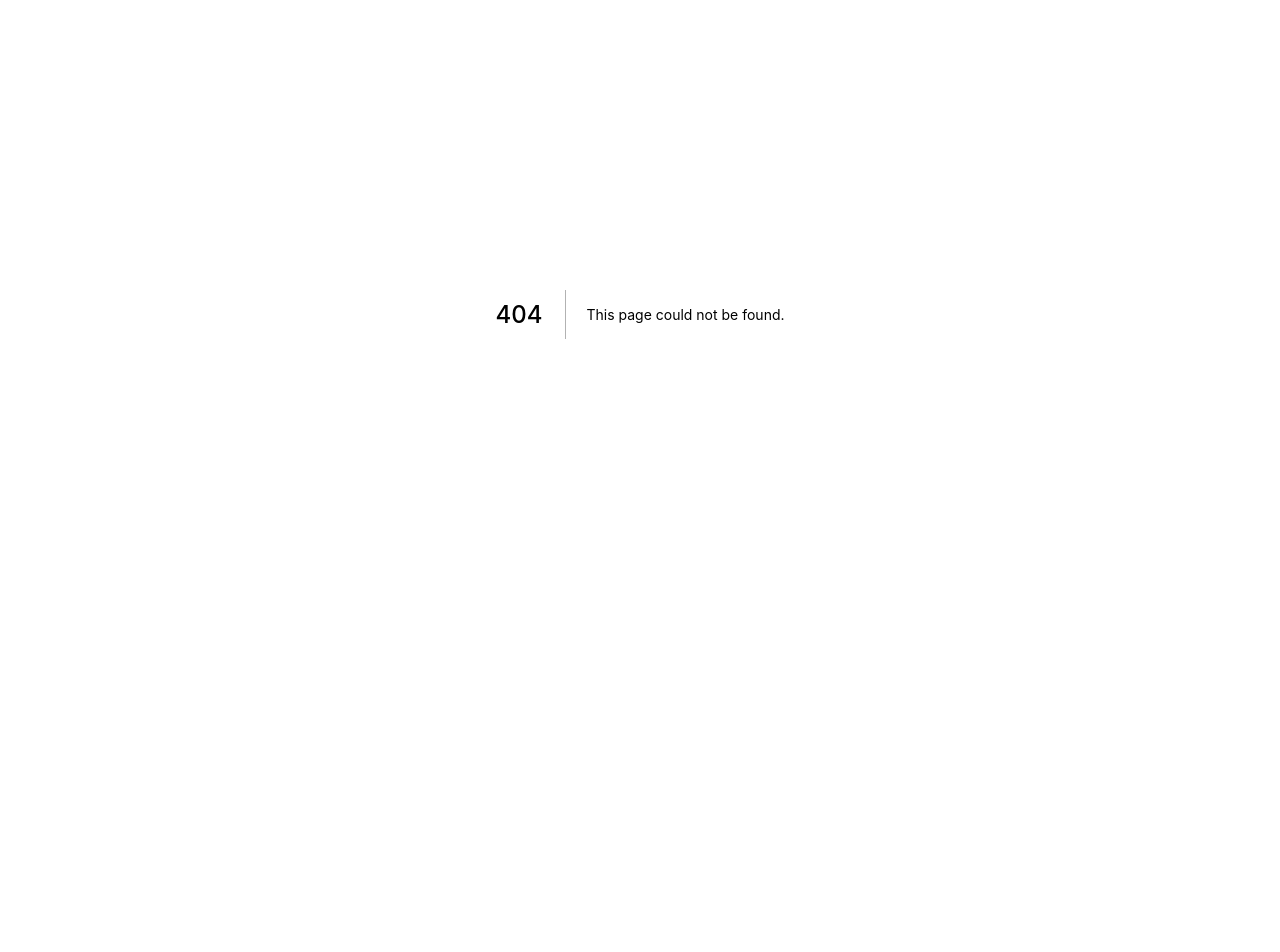
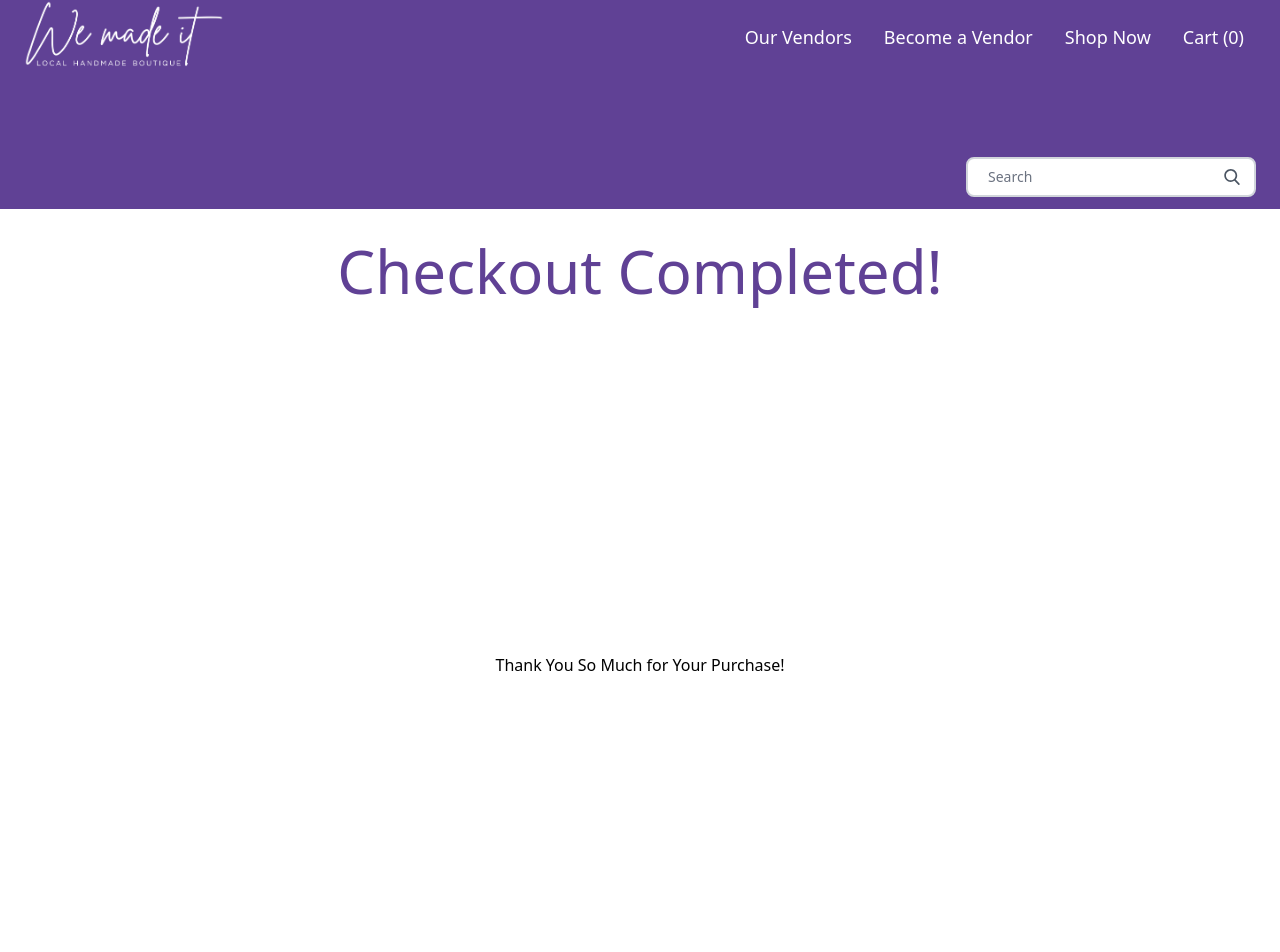
Before and after one commit to kellenwiltshire/we-made-it, a Next.js app: page /checkout/checkoutCompleted in a window 1280 px wide. Before the commit this address had no page. Shown: the part 86-1038 px from the top of the page. Before the commit the page ends 800 px from the top, so only its background shows below. Built offline with nearby package versions, Linux system fonts and the light colour scheme.

Commit message:
Working on Checkout Process

```diff
--- a/pages/checkout/checkout.js
+++ b/pages/checkout/checkout.js
@@ -3,14 +3,24 @@ import Headers from '../../components/Layout/Headers';
 import Layout from '../../components/Layout/Layout';
 import CheckoutCard from '../../components/Checkout/CheckoutCard';
 import { useRouter } from 'next/router';
+import { v4 as uuidv4 } from 'uuid';
 
-export default function ShopCategories({ cart, setCart }) {
+export default function Checkout({ cart, setCart }) {
+	const orderID = uuidv4();
 	const router = useRouter();
 	const deleteItem = (index) => {
 		cart.splice(index, 1);
 		setCart(cart);
 		router.push('/checkout/checkout');
 	};
+
+	let itemIDs = [];
+	console.log('ItemIDS: ', itemIDs);
+
+	const handleCheckout = () => {
+		fetch('/LOCALHOST:4000/checkout');
+	};
+
 	if (cart) {
 		return (
 			<Layout cart={cart}>
--- /dev/null
+++ b/pages/checkout/checkoutCompleted.js
@@ -0,0 +1,22 @@
+import React from 'react';
+import Headers from '../../components/Layout/Headers';
+import Layout from '../../components/Layout/Layout';
+import CheckoutCard from '../../components/Checkout/CheckoutCard';
+import { useRouter } from 'next/router';
+
+export default function ShopCategories({ cart, setCart }) {
+	const router = useRouter();
+	const deleteItem = (index) => {
+		cart.splice(index, 1);
+		setCart(cart);
+		router.push('/checkout/checkout');
+	};
+	return (
+		<Layout cart={cart}>
+			<Headers title='Checkout Completed!' />
+			<div>
+				<p>Thank You So Much for Your Purchase!</p>
+			</div>
+		</Layout>
+	);
+}
```
Also changed, not shown: package.json (+4 -3 lines), 1 other file (tests, documents, lock files or other folders).
